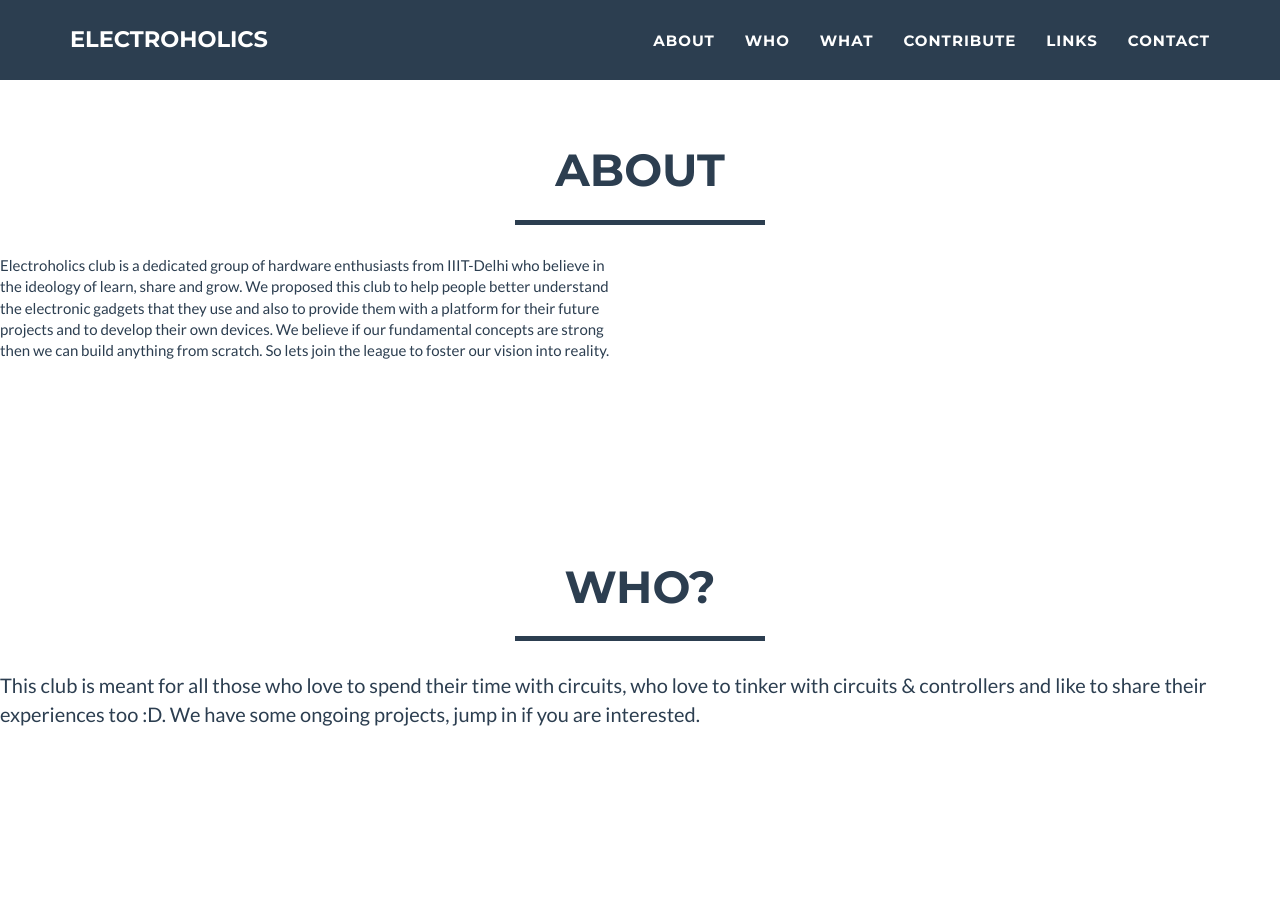
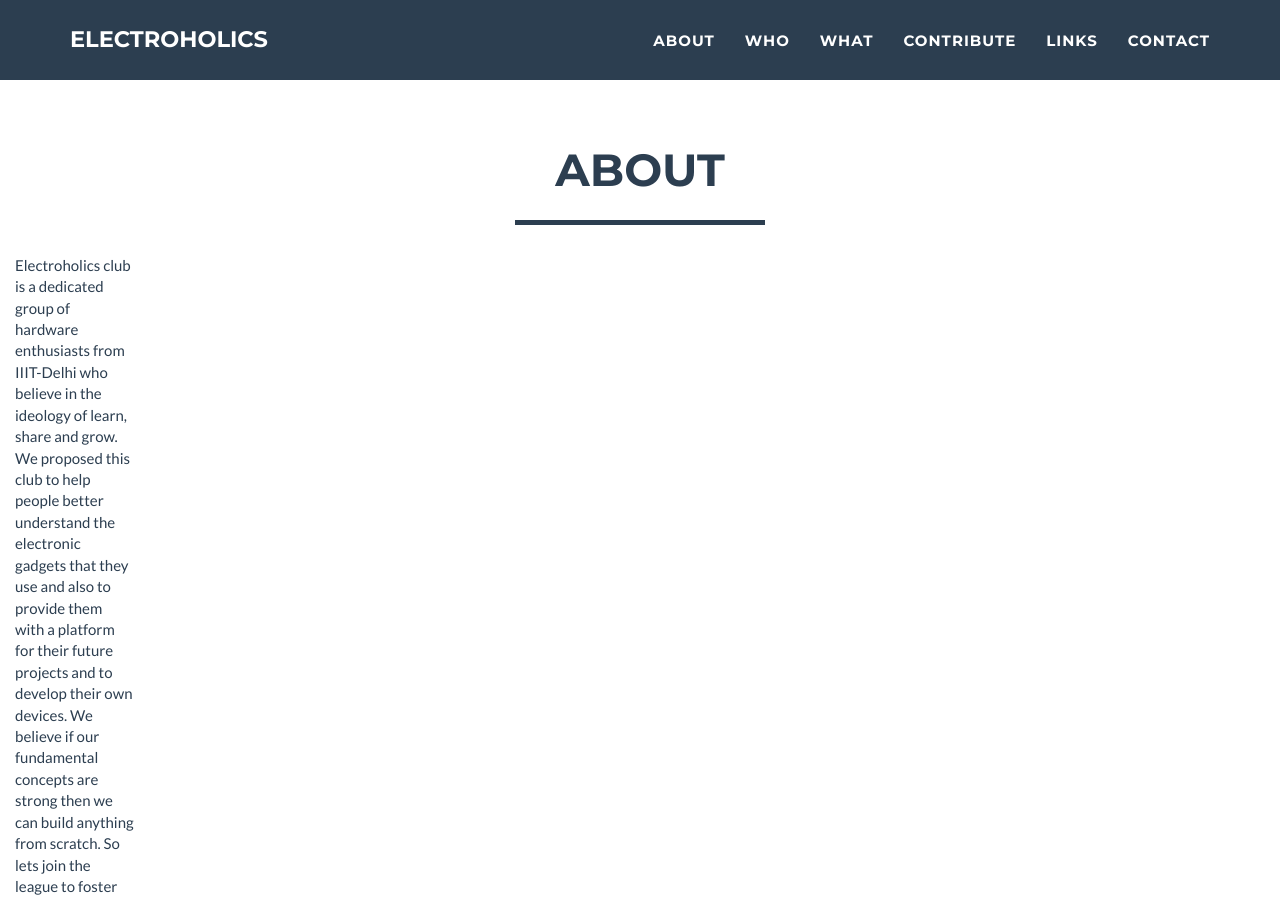
Before and after one commit to Electroholics/previous-website, a Jekyll site: the page built from index.html, in a window 1280 px wide and 900 px high, scrolled down 730 px. Built offline with Jekyll 4.4.1, drawn with Linux system fonts in a browser that asks for light colours.

Commit message:
styling 4

```diff
--- a/_includes/portfolio_grid.html
+++ b/_includes/portfolio_grid.html
@@ -7,12 +7,11 @@
                 <hr class="star-primary">
                 </div>
                 <div class="row">
-
-
-
+                <div class="col-sm-3">
                 <div class="col-sm-6">
                  Electroholics club is a dedicated group of hardware enthusiasts from IIIT-Delhi who believe in the ideology of learn, share and grow. We proposed this club to help people better understand the electronic gadgets that they use and also to provide them with a platform for their future projects and to develop their own devices. We believe if our fundamental concepts are strong then we can build anything from scratch. So lets join the league to foster our vision into reality.
                  </div>
+                 <div class="col-sm-3">
 
                  </div>
     		     </section>
```
